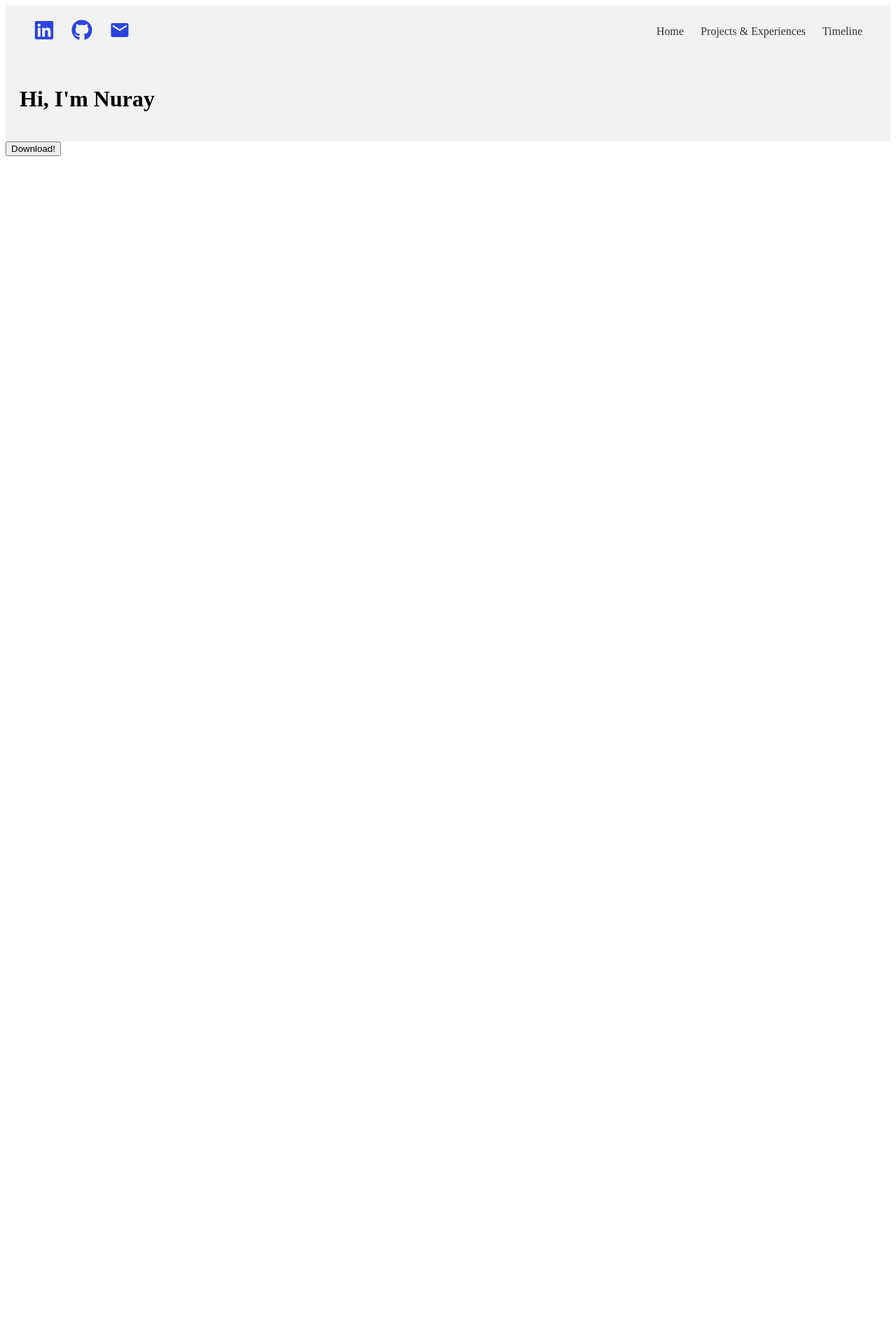
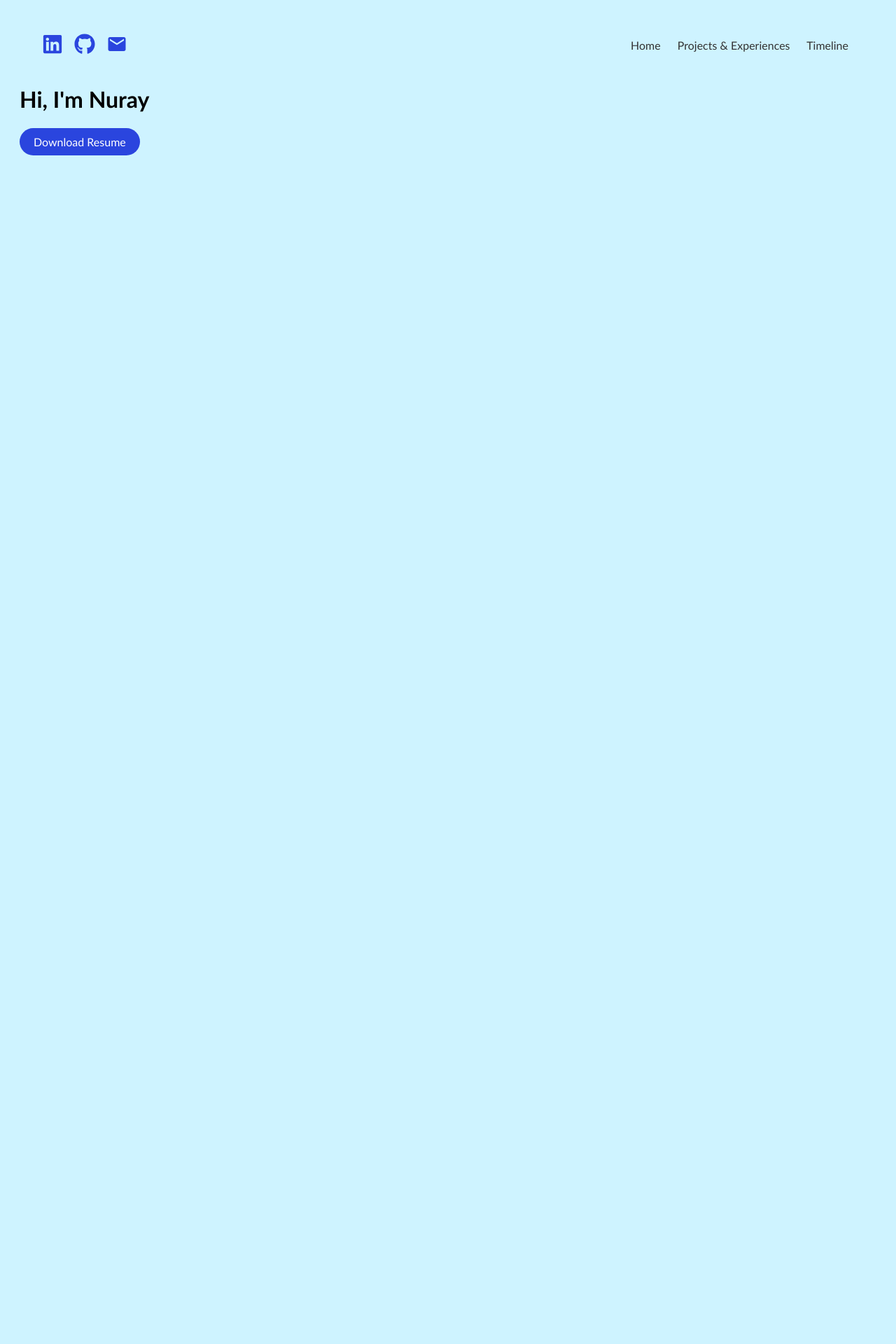
Before and after one commit to nurayyozden/My-Professional-Website, a PHP site: page /pages/index.php in a window 1280 px wide. Shown: the top 1920 px of the page at 70% size. Before the commit the page ends 223 px from the top, so only its background shows below. Run offline with PHP 8.4, Linux system fonts and the light colour scheme.

Commit message:
download button, nav bar scrolling

```diff
--- a/pages/header.php
+++ b/pages/header.php
@@ -28,8 +28,8 @@
 
 <div class="nav-buttons">
         <a href="/">Home</a>
-        <a href="/#projects-anchor">Projects & Experiences</a>
-        <a href="/">Timeline</a>
+        <a href="#projects-anchor">Projects & Experiences</a>
+        <a href="#timeline-anchor">Timeline</a>
 </div>
 
 
@@ -38,7 +38,5 @@
 </header>
 
 
-<script src="/scripts/jquery-3.6.1.js"></script>
-<script src="/scripts/scroll.js"></script>
 </body>
 </html>
--- a/pages/index.php
+++ b/pages/index.php
@@ -1,6 +1,9 @@
 <?php include 'header.php'; ?>
 
 <!DOCTYPE html>
+
+
+
 <html lang="en">
 
 
@@ -14,16 +17,14 @@
 
 <body>
 
-<header>
-    <h1>Hi, I'm Nuray</h1>
+<h1>Hi, I'm Nuray</h1>
 
+<!-- <a href="nuray_y_ozden_resume.pdf" download>
+  <button class="download-button">Download Resume</button>
+</a> -->
 
-</header>
+<a href="nuray_y_ozden_resume.pdf" download="nuray_y_ozden_resume.pdf" class="download-link">Download Resume</a>
 
-
-<form method="get" action="nuray_y_ozden_resume.pdf">
-   <button type="submit">Download!</button>
-</form>
 
 
 
@@ -35,14 +36,14 @@
 
 
 <!-- Projects and Experiences section -->
-
 <div id="projects-anchor"></div>
 
 
 
 <!-- Timeline section -->
+<div id="timeline-anchor"></div>
 
-<script src="/scripts/jquery-3.6.1.js"></script>
-<script src="/scripts/scroll.js"></script>
+
+
 </body>
 </html>
--- a/public/styles/site.css
+++ b/public/styles/site.css
@@ -1,11 +1,33 @@
-/* styles.css */
+
+html {
+    background-color: #cef3ff;
+    scroll-behavior: smooth;
+   }
+
+body {
+    padding: 20px;
+    font-family: 'Gill Sans', 'Gill Sans MT', Calibri, 'Trebuchet MS', sans-serif;
+
+
+}
+
+
+#projects-anchor {
+    margin-top: 100%;
+    padding-bottom: 25%; /* CHANGE */
+}
+
+#timeline-anchor {
+    margin-top: 100%;
+    padding-bottom: 25%; /* CHANGE */
+}
 
 header {
     display: flex;
     justify-content: space-between;
     align-items: center;
     padding: 20px;
-    background-color: #f2f2f2; /* Light gray background */
+    /* background-color: #f2f2f2; Light gray background */
 }
 
 .nav-buttons a {
@@ -15,8 +37,10 @@ header {
 }
 
 .social-icons a {
-    margin-left: 20px;
+    margin-left: 12px;
 }
+
+/* after a certain point the icons wrap - FIX */
 
 .social-icons img {
     width: 30px; /* Adjust size as needed */
@@ -25,4 +49,19 @@ header {
 
 a {
     text-decoration: none !important;
+    color: black;
   }
+
+/* download button */
+.download-link {
+    background-color: #2a45de; /* Purple background color */
+    color: white; /* White text color */
+    padding: 10px 20px; /* Adjust padding */
+    border-radius: 20px; /* Oval shape */
+    text-decoration: none; /* Remove default underline */
+    display: inline-block; /* Make link display inline */
+  }
+
+  .download-link:hover {
+    background-color: #001aad; /* Darker purple on hover */
+  }
```
